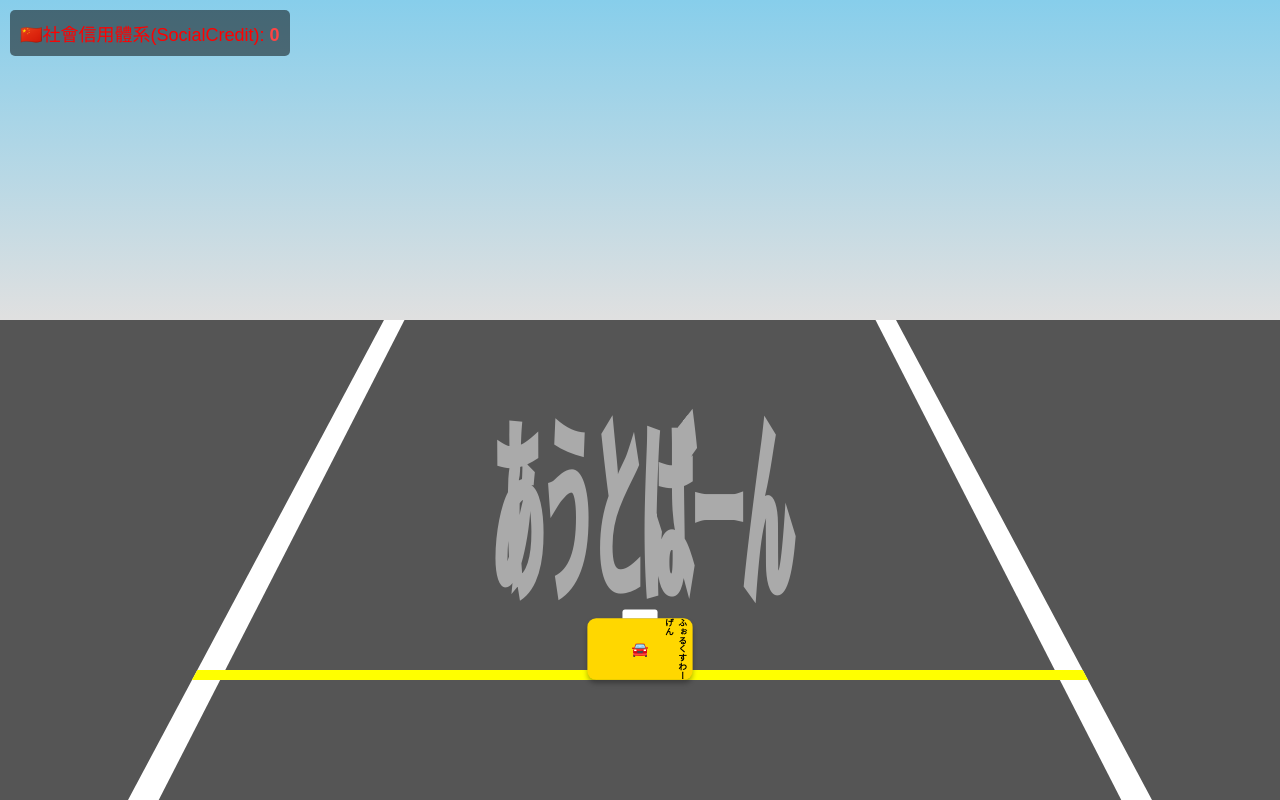
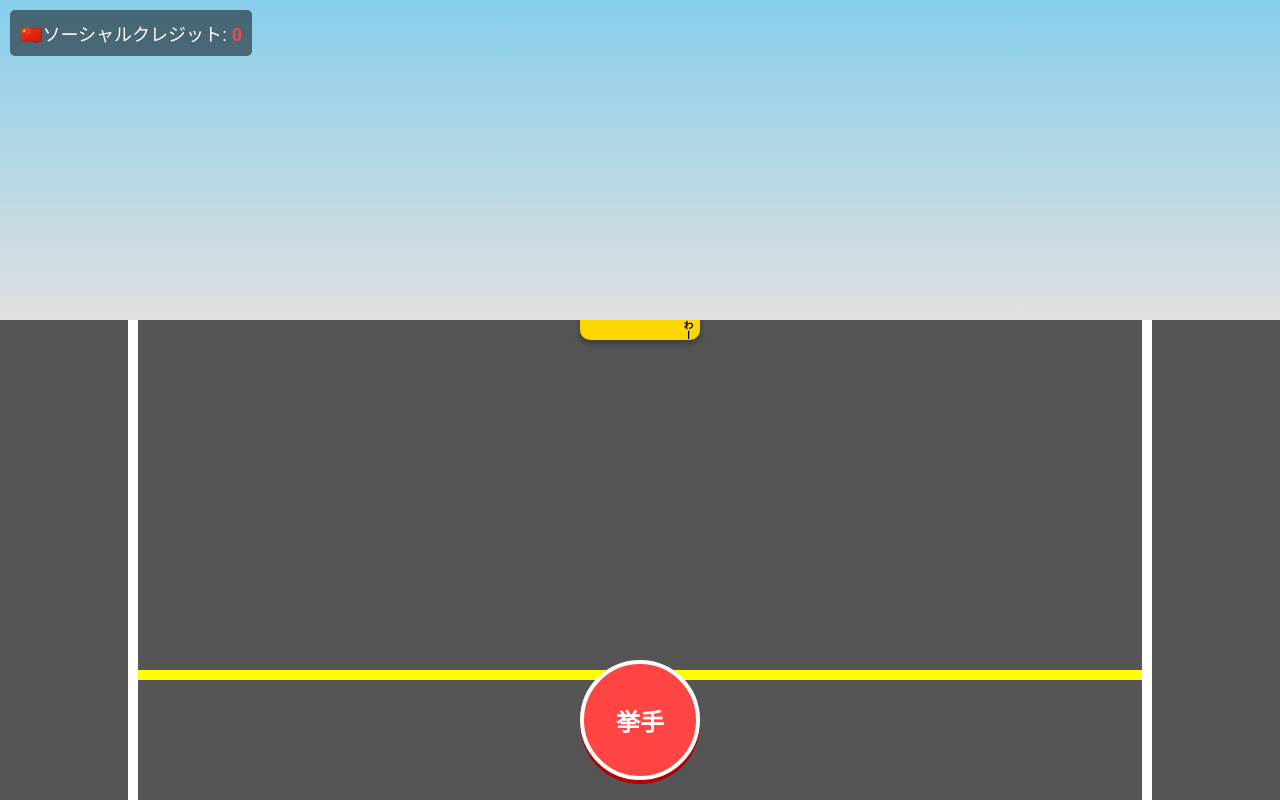
Before and after one commit to iamthe000/Roman-style-taxi, a plain HTML site: page index.html in a window 1280 px wide. Drawn offline with Linux system fonts and the light colour scheme.

Commit message:
Update index.html

```diff
--- a/index.html
+++ b/index.html
@@ -26,13 +26,11 @@ if ('serviceWorker' in navigator) {
             position: relative;
             width: 100vw;
             height: 100vh;
-            cursor: pointer;
             background: linear-gradient(to bottom, #87CEEB 0%, #e0e0e0 40%, #555 40%);
             display: flex;
             flex-direction: column;
             align-items: center;
             overflow: hidden;
-            -webkit-tap-highlight-color: transparent;
         }
 
         #road {
@@ -40,35 +38,11 @@ if ('serviceWorker' in navigator) {
             top: 40%;
             bottom: 0;
             width: 80%;
-            background-color: white;
+            background-color: #555;
+            border-left: 10px solid white;
+            border-right: 10px solid white;
             box-sizing: border-box;
-            clip-path: polygon(25% 0, 75% 0, 100% 100%, 0% 100%);
-            pointer-events: none;
-            z-index: 1;
-        }
-
-        #road-surface {
-            position: absolute;
-            top: 0;
-            left: 0;
-            width: 100%;
-            height: 100%;
-            background-color: #555;
-            clip-path: polygon(27% 0, 73% 0, 97% 100%, 3% 100%);
-            z-index: 0;
-        }
-
-        #road-text {
-            position: absolute;
-            top: 30%;
-            width: 100%;
-            text-align: center;
-            font-size: 50px;
-            font-weight: bold;
-            color: rgba(255, 255, 255, 0.5);
-            transform: scaleY(4);
-            pointer-events: none;
-            z-index: 0;
+            overflow: hidden;
         }
 
         #stop-line {
@@ -118,13 +92,12 @@ if ('serviceWorker' in navigator) {
             position: absolute;
             top: 10px;
             left: 10px;
-            color: red;
+            color: white;
             font-size: 18px;
             background: rgba(0,0,0,0.5);
             padding: 10px;
             border-radius: 5px;
-            z-index: 20;
-            pointer-events: none;
+            z-index: 10;
         }
 
         #social-credit {
@@ -132,31 +105,50 @@ if ('serviceWorker' in navigator) {
             color: #ff4444;
         }
 
+        #raise-hand-btn {
+            position: absolute;
+            bottom: 20px;
+            width: 120px;
+            height: 120px;
+            border-radius: 50%;
+            background-color: #ff4444;
+            border: 4px solid white;
+            color: white;
+            font-size: 24px;
+            font-weight: bold;
+            display: flex;
+            justify-content: center;
+            align-items: center;
+            cursor: pointer;
+            z-index: 10;
+            box-shadow: 0 4px 0 #b30000;
+        }
+
+        #raise-hand-btn:active {
+            transform: translateY(4px);
+            box-shadow: none;
+        }
 
         #pop-up-char {
             position: absolute;
-            bottom: 20%;
-            right: 0;
-            width: 35vw;
-            max-width: 200px;
-            height: auto;
-
-
-            transform: translateX(120%);
-            transition: transform 0.3s cubic-bezier(0.175, 0.885, 0.32, 1.275);
-
-            z-index: 10; /* Roadより手前に表示 */
-            pointer-events: none;
-            display: flex;
-            justify-content: center;
-            align-items: flex-end;
+            bottom: 25%;
+            right: -200px;
+            width: 200px;
+            height: 200px;
+            text-align: center;
+            line-height: 100px;
+            transition: right 0.3s cubic-bezier(0.175, 0.885, 0.32, 1.275);
+            z-index: 5;
+            background-image: url('main.png');
+            background-size: contain;
+            background-repeat: no-repeat;
+            background-position: center;
         }
 
         #pop-up-char img {
-            width: 100%;
-            height: auto;
-            object-fit: contain;
-            filter: drop-shadow(2px 4px 6px black);
+            max-width: 100%;
+            max-height: 100%;
+
         }
 
         #message {
@@ -169,10 +161,8 @@ if ('serviceWorker' in navigator) {
             font-weight: bold;
             text-shadow: 2px 2px white;
             display: none;
-            z-index: 30;
+            z-index: 20;
             text-align: center;
-            pointer-events: none;
-            width: 100%;
         }
 
     </style>
@@ -181,15 +171,15 @@ if ('serviceWorker' in navigator) {
 
 <div id="game-container">
     <div id="score-board">
-        🇨🇳社會信用體系(SocialCredit): <span id="social-credit">0</span>
+        🇨🇳ソーシャルクレジット: <span id="social-credit">0</span>
     </div>
 
     <div id="road">
-        <div id="road-surface">
-            <div id="road-text">あうとばーん</div>
+        <div id="stop-line"></div>
+
+        <div id="pop-up-char">
+            <img src="main.png" alt="おじいちゃん">
         </div>
-
-        <div id="stop-line"></div>
 
         <div id="taxi">
             <div id="taxi-roof"></div>
@@ -198,50 +188,45 @@ if ('serviceWorker' in navigator) {
         </div>
     </div>
 
-    <div id="pop-up-char">
-        <img src="main.png" alt="おじいちゃん">
-    </div>
+    <div id="message"></div>
 
-    <div id="message"></div>
+    <button id="raise-hand-btn">挙手</button>
 </div>
 
 <script>
     // ゲーム設定
-    const gameContainer = document.getElementById('game-container');
     const taxi = document.getElementById('taxi');
     const road = document.getElementById('road');
     const stopLine = document.getElementById('stop-line');
+    const btn = document.getElementById('raise-hand-btn');
     const scoreDisplay = document.getElementById('social-credit');
     const popUpChar = document.getElementById('pop-up-char');
     const messageEl = document.getElementById('message');
 
     let score = 0;
-    let speedBase = 0.5;
-    let positionY = -20;
+    let speedBase = 0.5; // 初速（% of height per frame）
+    let positionY = -20; // タクシーの初期位置 (%)
     let isMoving = true;
     let animationId;
-    let taxiSpeed;
 
     // ゲームループ
     function gameLoop() {
         if (!isMoving) return;
 
-        positionY += taxiSpeed;
+        // 速度計算 (指数関数的に早くなる)
+        // 1.15 の score乗
+        let currentSpeed = speedBase * Math.pow(1.15, score);
+
+        // 最大速度制限（速すぎると見えないため）
+        if (currentSpeed > 8) currentSpeed = 8;
+
+        positionY += currentSpeed;
 
         if (positionY > 120) {
+            // 通り過ぎた場合（失敗）
             resetTaxi();
         } else {
-            const minY = -20;
-            const maxY = 100;
-            const minScale = 0.2;
-            const maxScale = 1.2;
-
-            let scale = minScale + (maxScale - minScale) * (positionY - minY) / (maxY - minY);
-            if (scale < minScale) scale = minScale;
-            if (scale > maxScale) scale = maxScale;
-
             taxi.style.top = positionY + '%';
-            taxi.style.transform = `translateX(-50%) scale(${scale})`;
             animationId = requestAnimationFrame(gameLoop);
         }
     }
@@ -250,32 +235,45 @@ if ('serviceWorker' in navigator) {
     function resetTaxi() {
         positionY = -20;
         taxi.style.top = positionY + '%';
-        taxi.style.transform = `translateX(-50%) scale(0.2)`;
         hideCharacter();
-        taxiSpeed = Math.random() * 3 + 1;
+        // 動き再開
         isMoving = true;
         cancelAnimationFrame(animationId);
         animationId = requestAnimationFrame(gameLoop);
     }
 
-    // 挙手アクションの処理
-    function checkTiming(e) {
+    // 挙手ボタンの処理
+    function checkTiming() {
         if (!isMoving) {
+            // 停止中なら何もしない
             return;
         }
 
+        // 厳密なピクセル計算
         const taxiRect = taxi.getBoundingClientRect();
         const lineRect = stopLine.getBoundingClientRect();
+        const roadRect = road.getBoundingClientRect();
 
+        // 判定基準
         const taxiTop = taxiRect.top;
         const taxiBottom = taxiRect.bottom;
         const lineTop = lineRect.top;
         const lineBottom = lineRect.bottom;
 
+        // 許容範囲 (px) - これを狭くすると難しくなる
+        const tolerance = 10;
 
+        // 成功条件: タクシーの底部が停止線の底部より上で、かつ停止線の底部に十分近い
+        // または、停止線がタクシーの範囲内にほぼ完全に収まっている場合など
+
+        // 修正された成功条件: タクシーの中心が黄色い線の範囲内に収まっている
+        // ここでは「タクシーの底部」が「停止線」に「重なっている」条件を厳しくする
+
+        // 成功条件: タクシーが停止線に重なっている
         if (taxiBottom > lineTop && taxiTop < lineBottom) {
             success();
         } else {
+            // 失敗...
             fail();
         }
     }
@@ -289,15 +287,13 @@ if ('serviceWorker' in navigator) {
 
         messageEl.textContent = "好機!!";
         messageEl.style.display = 'block';
-        messageEl.style.color = 'red';
-        messageEl.style.textShadow = '2px 2px white';
 
         showCharacter();
 
         setTimeout(() => {
-             messageEl.style.display = 'none';
+             messageEl.style.display = 'none'; // メッセージを消す
              resetTaxi();
-        }, 1000); // キャラクターを少し長く見せるために時間を500msから1000msに延長
+        }, 500);
     }
 
     function fail() {
@@ -318,30 +314,29 @@ if ('serviceWorker' in navigator) {
             taxi.style.backgroundColor = '#FFD700';
 
             resetTaxi();
-        }, 300);
+        }, 300); // 失敗メッセージは少し短く表示
     }
 
     function showCharacter() {
 
-        popUpChar.style.transform = 'translateX(-10%)';
+        popUpChar.style.right = '0px';
     }
 
     function hideCharacter() {
-        popUpChar.style.transform = 'translateX(120%)';
+
+        popUpChar.style.right = '-200px';
     }
 
     // イベントリスナー
-    gameContainer.addEventListener('touchstart', (e) => {
-        e.preventDefault();
-        checkTiming(e);
-    }, { passive: false });
+    btn.addEventListener('touchstart', (e) => {
+        e.preventDefault(); // デフォルトのズームなどを防止
+        checkTiming();
+    }, { passive: false }); // passive: falseを追加してpreventDefaultを有効にする
 
-    gameContainer.addEventListener('mousedown', (e) => {
-        checkTiming(e);
-    });
+    btn.addEventListener('mousedown', checkTiming);
 
     // スタート
-    resetTaxi();
+    animationId = requestAnimationFrame(gameLoop);
 
 </script>
 </body>
```
